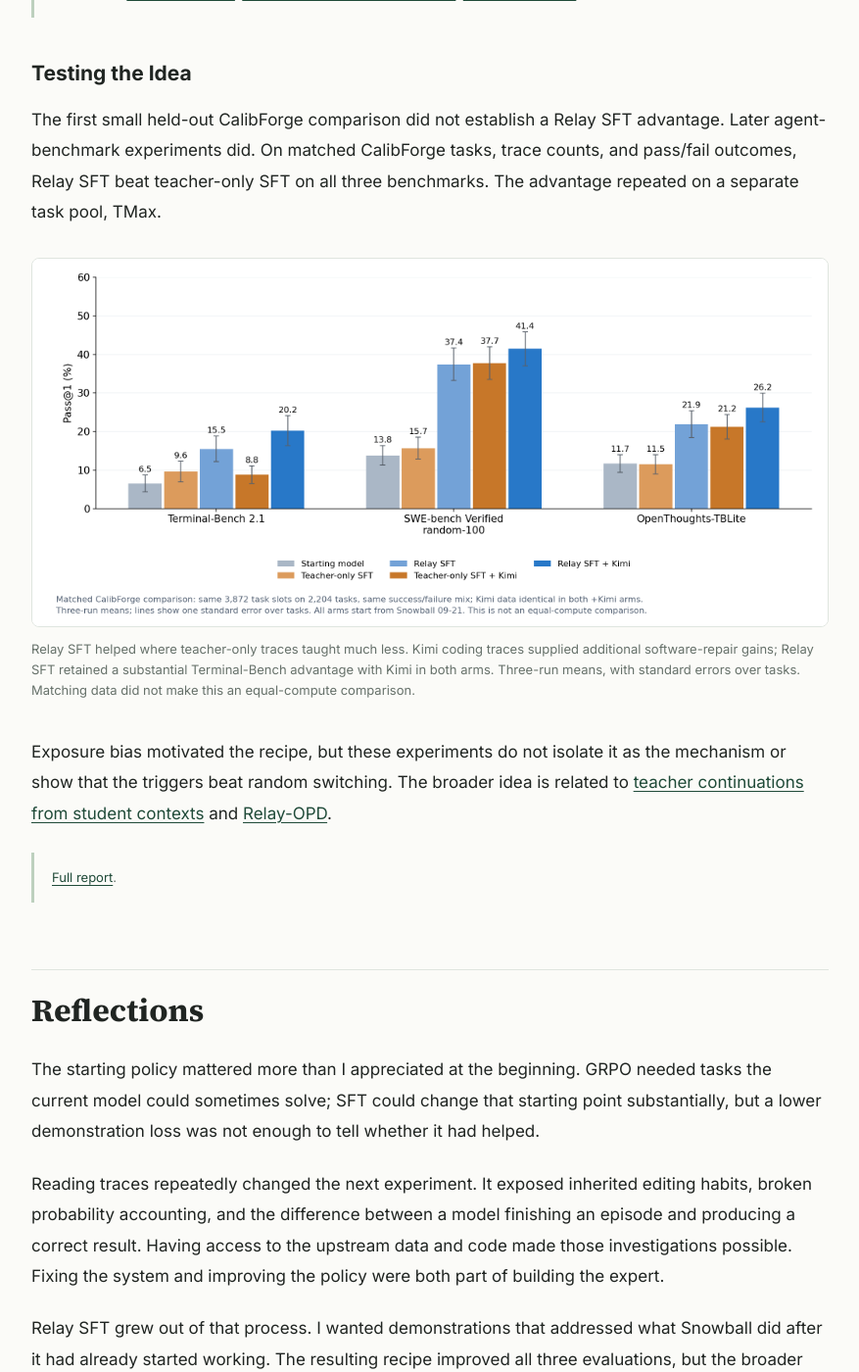
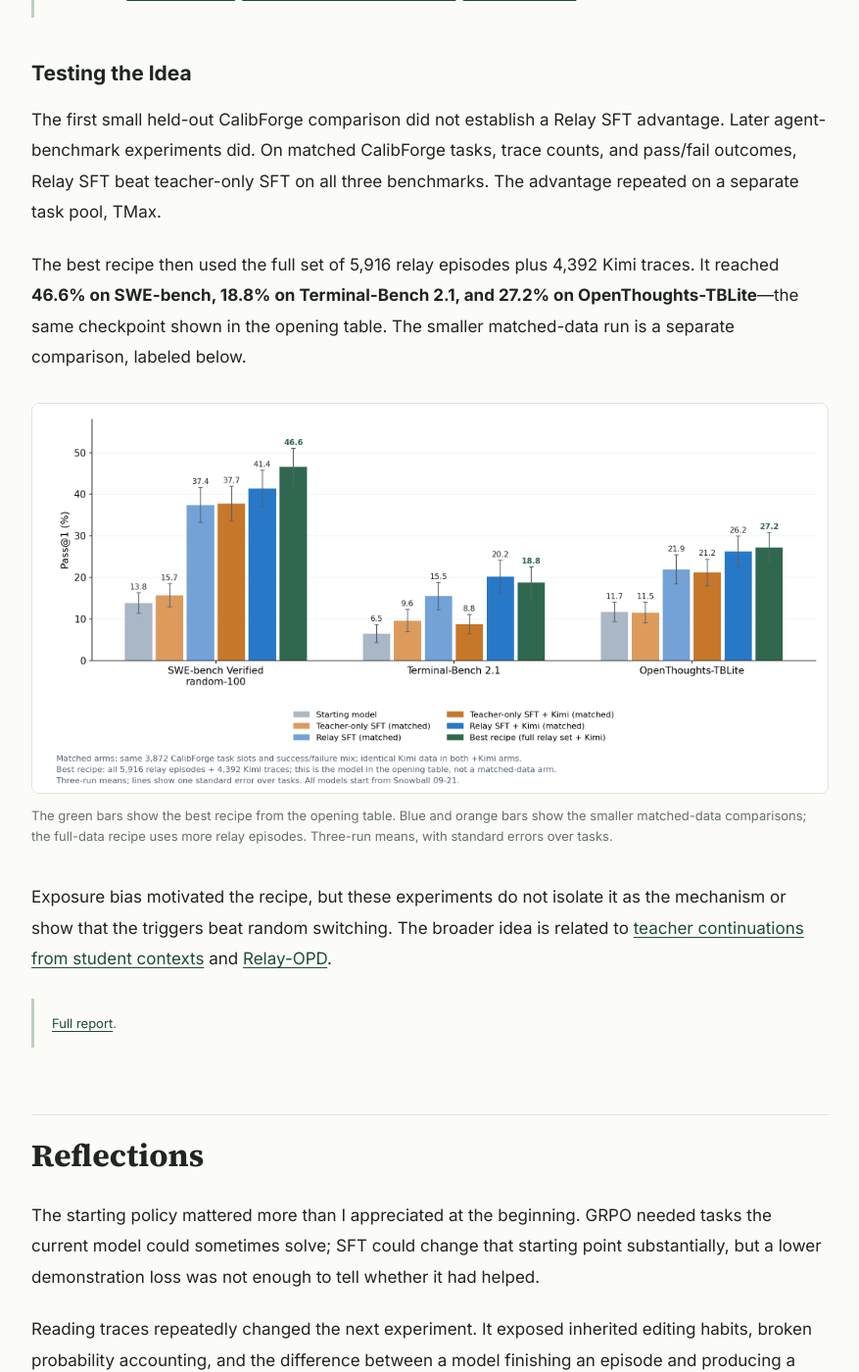
Before and after one commit to lukedhlee/lukedhlee.github.io, a Jekyll site: the page built from _posts/2026-10-21-turning-snowball-into-a-coding-agent.md, in a window 1280 px wide and 1400 px high, scrolled down 12861 px. Shown: the whole window at 98% size, without its empty margins (201-1078 px from the left). Built offline with Jekyll 4.4.1, drawn with Linux system fonts in a browser that asks for light colours; some of the changed lines change nothing that is shown.

Commit message:
Align final results with relay comparison and cite Marin training issues

```diff
--- a/_posts/2026-10-21-turning-snowball-into-a-coding-agent.md
+++ b/_posts/2026-10-21-turning-snowball-into-a-coding-agent.md
@@ -22,12 +22,12 @@
 
 | Model, evaluated with Terminus-2 | SWE-bench Verified random-100 | Terminal-Bench 2.1 | OpenThoughts-TBLite |
 |---|---:|---:|---:|
-| [Snowball 09-21](https://huggingface.co/open-athena/Grug-67B-A2B-Datakit-SFT-262K-2026.09.21), starting checkpoint | 13.8% | 6.5% | 11.7% |
+| [Snowball 09-21](https://github.com/marin-community/marin/issues/8089#issuecomment-5809285235), starting checkpoint | 13.8% | 6.5% | 11.7% |
 | Best recipe (Relay SFT + Kimi demonstrations) | **46.6%** | **18.8%** | **27.2%** |
 
 </div>
 
-*Pass@1, averaged over three evaluation runs. The recipe fine-tunes [Grug Datakit 09-21](https://huggingface.co/open-athena/Grug-67B-A2B-Datakit-SFT-262K-2026.09.21) on Relay SFT and Kimi coding demonstrations. These results are from an experimental checkpoint; the final Snowball launch checkpoint is not yet specified.*
+*Pass@1, averaged over three evaluation runs. The recipe fine-tunes [Grug Datakit 09-21](https://github.com/marin-community/marin/issues/8089#issuecomment-5809285235) on Relay SFT and Kimi coding demonstrations. These results are from an experimental checkpoint; the final Snowball launch checkpoint is not yet specified.*
 
 That result took several changes of approach. Snowball itself also changed during the work, so this is an account of building the expert across successive starting checkpoints.
 
@@ -46,7 +46,7 @@
 
 ### The Pre-RL Probe
 
-I started with [Snowball's Stage-3 Nemotron-Terminal SFT checkpoint](https://huggingface.co/laion/snowball-67b-a2b-sft-s3-nemotron-terminal-step1888). Before training, I sampled R2E-Gym tasks eight times each and used coding agents to inspect the traces. Only 36% of fully sampled tasks had both successes and failures—the useful band for binary-reward GRPO.
+I started with [Snowball's Stage-3 Nemotron-Terminal SFT checkpoint](https://github.com/marin-community/marin/issues/8225). Before training, I sampled R2E-Gym tasks eight times each and used coding agents to inspect the traces. Only 36% of fully sampled tasks had both successes and failures—the useful band for binary-reward GRPO.
 
 <figure class="research-figure">
 <a href="{{ '/assets/img/snowball/pre-rl-probe.png' | relative_url }}"><img src="{{ '/assets/img/snowball/pre-rl-probe.png' | relative_url }}" alt="The pre-RL probe: 36% of tasks were sometimes solvable; successful attempts more often edited the repository and ran a test." width="2380" height="901" loading="lazy"></a>
@@ -216,7 +216,7 @@
 
 ## Relay SFT
 
-The next experiments started from Marin's newer [Grug Datakit 09-21](https://huggingface.co/open-athena/Grug-67B-A2B-Datakit-SFT-262K-2026.09.21) checkpoint. Kimi demonstrations alone now reached 41.6% on SWE-bench, against 13.8% for that starting model under the three-run evaluation recipe. The earlier failure did not make the dataset universally unhelpful: the starting checkpoint and training recipe mattered.
+The next experiments started from Marin's newer [Grug Datakit 09-21](https://github.com/marin-community/marin/issues/8089#issuecomment-5809285235) checkpoint. Kimi demonstrations alone now reached 41.6% on SWE-bench, against 13.8% for that starting model under the three-run evaluation recipe. The earlier failure did not make the dataset universally unhelpful: the starting checkpoint and training recipe mattered.
 
 ### Bringing in the Teacher
 
@@ -237,9 +237,11 @@
 
 The first small held-out CalibForge comparison did not establish a Relay SFT advantage. Later agent-benchmark experiments did. On matched CalibForge tasks, trace counts, and pass/fail outcomes, Relay SFT beat teacher-only SFT on all three benchmarks. The advantage repeated on a separate task pool, TMax.
 
+The best recipe then used the full set of 5,916 relay episodes plus 4,392 Kimi traces. It reached **46.6% on SWE-bench, 18.8% on Terminal-Bench 2.1, and 27.2% on OpenThoughts-TBLite**—the same checkpoint shown in the opening table. The smaller matched-data run is a separate comparison, labeled below.
+
 <figure class="research-figure">
-<a href="{{ '/assets/img/snowball/relay-matched-dots.png' | relative_url }}"><img src="{{ '/assets/img/snowball/relay-matched-dots.png' | relative_url }}" alt="Relay SFT and teacher-only demonstrations on matched CalibForge tasks, with and without the same Kimi coding data." width="2080" height="960" loading="lazy"></a>
-<figcaption>Relay SFT helped where teacher-only traces taught much less. Kimi coding traces supplied additional software-repair gains; Relay SFT retained a substantial Terminal-Bench advantage with Kimi in both arms. Three-run means, with standard errors over tasks. Matching data did not make this an equal-compute comparison.</figcaption>
+<a href="{{ '/assets/img/snowball/relay-matched-dots.png' | relative_url }}"><img src="{{ '/assets/img/snowball/relay-matched-dots.png' | relative_url }}" alt="Matched teacher-only and Relay SFT comparisons alongside the best full-data recipe from the opening table." width="2160" height="1056" loading="lazy"></a>
+<figcaption>The green bars show the best recipe from the opening table. Blue and orange bars show the smaller matched-data comparisons; the full-data recipe uses more relay episodes. Three-run means, with standard errors over tasks.</figcaption>
 </figure>
 
 Exposure bias motivated the recipe, but these experiments do not isolate it as the mechanism or show that the triggers beat random switching. The broader idea is related to [teacher continuations from student contexts](https://arxiv.org/abs/2607.04574v2) and [Relay-OPD](https://arxiv.org/abs/2607.26057).
```
Also changed, not shown: assets/img/snowball/relay-matched-dots.png.
